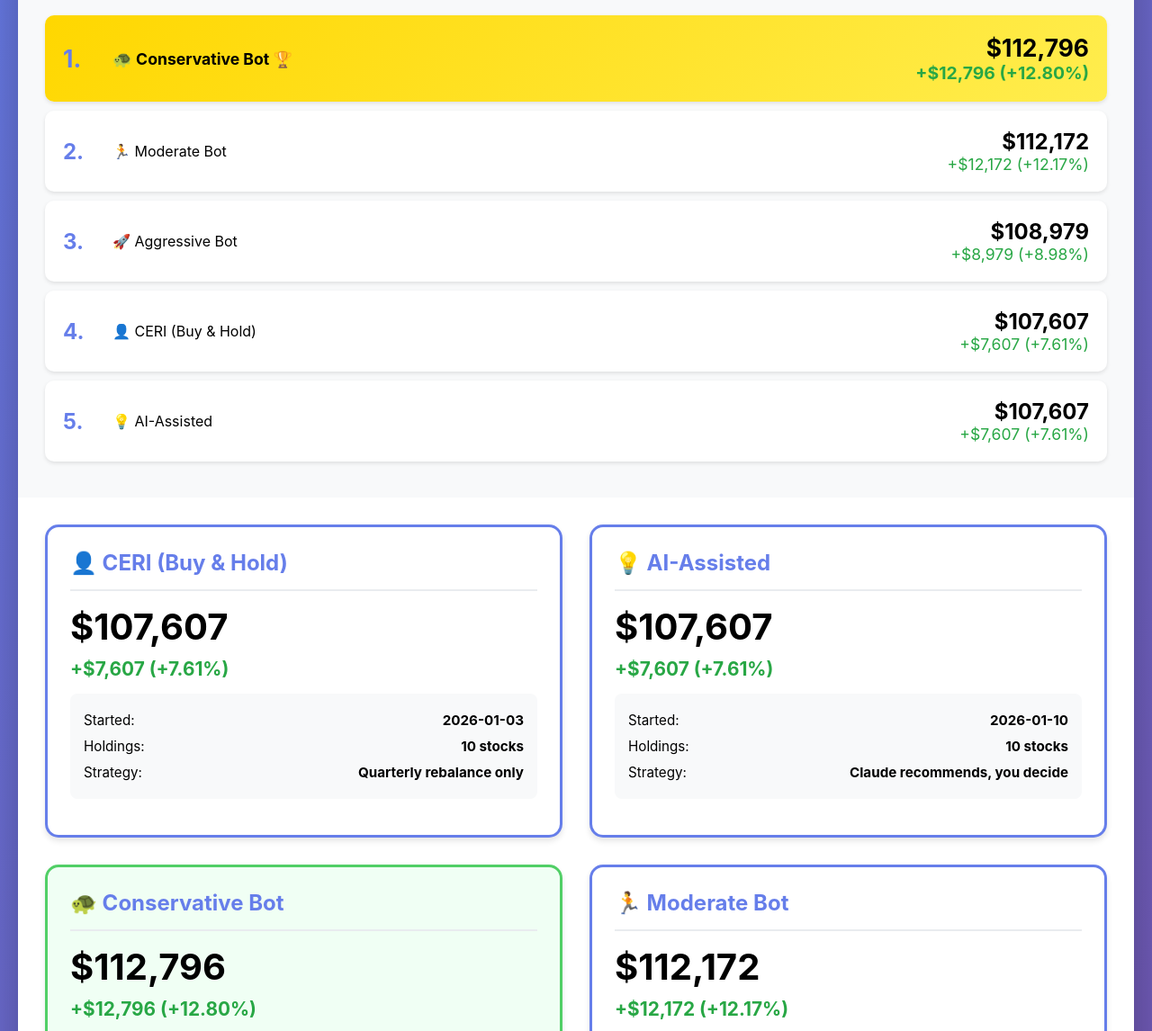
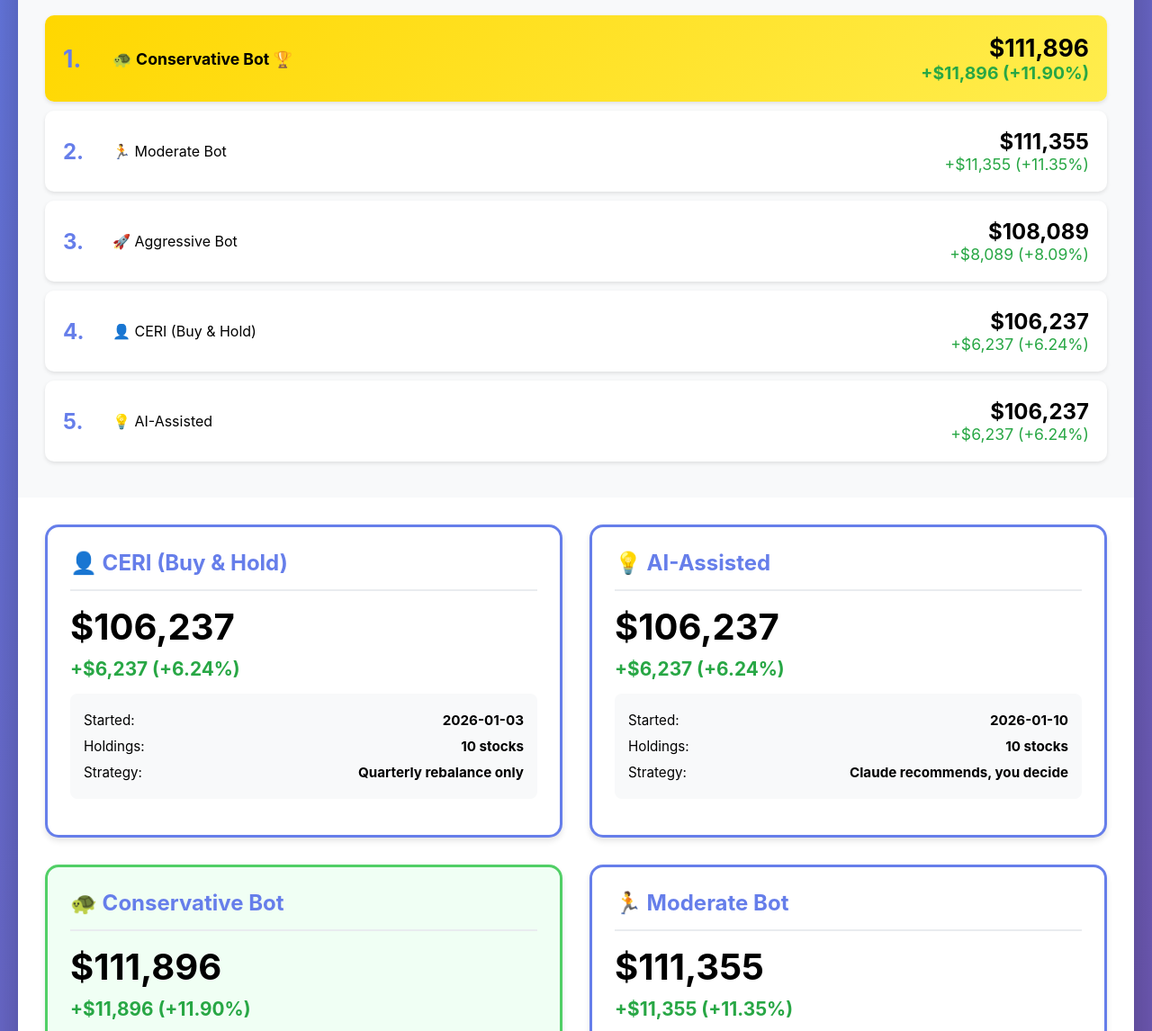
Before and after one commit to topeuph-ai/portfolio-tracker, a plain HTML site: page index.html in a window 1280 px wide. Shown: the part 348-1494 px from the top of the page at 90% size. Drawn offline with Linux system fonts and the light colour scheme.

Commit message:
🤖 Auto-update: 2026-11-17 21:12 EST

```diff
--- a/index.html
+++ b/index.html
@@ -160,7 +160,7 @@
             <div class="subtitle">Autonomous AI Trading Lab • Real Market Data</div>
             <div class="auto-badge">🤖 FULLY AUTONOMOUS</div>
             <div class="update-badge">
-                📊 Last Updated: November 16, 2026 at 09:12 PM EST
+                📊 Last Updated: November 17, 2026 at 09:12 PM EST
             </div>
             <p style="margin-top: 15px; font-size: 0.9em;">Updates automatically daily at 4:05 PM EST</p>
         </div>
@@ -174,9 +174,9 @@
                     <div>🐢 Conservative Bot 🏆</div>
                 </div>
                 <div style="text-align: right;">
-                    <div style="font-size: 1.5em; font-weight: bold;">$112,796</div>
+                    <div style="font-size: 1.5em; font-weight: bold;">$111,896</div>
                     <div class="positive" style="font-size: 1.1em;">
-                        +$12,796 (+12.80%)
+                        +$11,896 (+11.90%)
                     </div>
                 </div>
             </div>
@@ -187,9 +187,9 @@
                     <div>🏃 Moderate Bot </div>
                 </div>
                 <div style="text-align: right;">
-                    <div style="font-size: 1.5em; font-weight: bold;">$112,172</div>
+                    <div style="font-size: 1.5em; font-weight: bold;">$111,355</div>
                     <div class="positive" style="font-size: 1.1em;">
-                        +$12,172 (+12.17%)
+                        +$11,355 (+11.35%)
                     </div>
                 </div>
             </div>
@@ -200,9 +200,9 @@
                     <div>🚀 Aggressive Bot </div>
                 </div>
                 <div style="text-align: right;">
-                    <div style="font-size: 1.5em; font-weight: bold;">$108,979</div>
+                    <div style="font-size: 1.5em; font-weight: bold;">$108,089</div>
                     <div class="positive" style="font-size: 1.1em;">
-                        +$8,979 (+8.98%)
+                        +$8,089 (+8.09%)
                     </div>
                 </div>
             </div>
@@ -213,9 +213,9 @@
                     <div>👤 CERI (Buy & Hold) </div>
                 </div>
                 <div style="text-align: right;">
-                    <div style="font-size: 1.5em; font-weight: bold;">$107,607</div>
+                    <div style="font-size: 1.5em; font-weight: bold;">$106,237</div>
                     <div class="positive" style="font-size: 1.1em;">
-                        +$7,607 (+7.61%)
+                        +$6,237 (+6.24%)
                     </div>
                 </div>
             </div>
@@ -226,9 +226,9 @@
                     <div>💡 AI-Assisted </div>
                 </div>
                 <div style="text-align: right;">
-                    <div style="font-size: 1.5em; font-weight: bold;">$107,607</div>
+                    <div style="font-size: 1.5em; font-weight: bold;">$106,237</div>
                     <div class="positive" style="font-size: 1.1em;">
-                        +$7,607 (+7.61%)
+                        +$6,237 (+6.24%)
                     </div>
                 </div>
             </div>
@@ -241,9 +241,9 @@
                 <div class="bot-header">
                     <div class="bot-title">👤 CERI (Buy & Hold)</div>
                 </div>
-                <div class="bot-value">$107,607</div>
+                <div class="bot-value">$106,237</div>
                 <div style="font-size: 1.3em; font-weight: bold; margin-bottom: 15px;" class="positive">
-                    +$7,607 (+7.61%)
+                    +$6,237 (+6.24%)
                 </div>
 
                 <div class="bot-stats">
@@ -268,9 +268,9 @@
                 <div class="bot-header">
                     <div class="bot-title">💡 AI-Assisted</div>
                 </div>
-                <div class="bot-value">$107,607</div>
+                <div class="bot-value">$106,237</div>
                 <div style="font-size: 1.3em; font-weight: bold; margin-bottom: 15px;" class="positive">
-                    +$7,607 (+7.61%)
+                    +$6,237 (+6.24%)
                 </div>
 
                 <div class="bot-stats">
@@ -295,9 +295,9 @@
                 <div class="bot-header">
                     <div class="bot-title">🐢 Conservative Bot</div>
                 </div>
-                <div class="bot-value">$112,796</div>
+                <div class="bot-value">$111,896</div>
                 <div style="font-size: 1.3em; font-weight: bold; margin-bottom: 15px;" class="positive">
-                    +$12,796 (+12.80%)
+                    +$11,896 (+11.90%)
                 </div>
 
                 <div class="bot-stats">
@@ -372,9 +372,9 @@
                 <div class="bot-header">
                     <div class="bot-title">🏃 Moderate Bot</div>
                 </div>
-                <div class="bot-value">$112,172</div>
+                <div class="bot-value">$111,355</div>
                 <div style="font-size: 1.3em; font-weight: bold; margin-bottom: 15px;" class="positive">
-                    +$12,172 (+12.17%)
+                    +$11,355 (+11.35%)
                 </div>
 
                 <div class="bot-stats">
@@ -449,9 +449,9 @@
                 <div class="bot-header">
                     <div class="bot-title">🚀 Aggressive Bot</div>
                 </div>
-                <div class="bot-value">$108,979</div>
+                <div class="bot-value">$108,089</div>
                 <div style="font-size: 1.3em; font-weight: bold; margin-bottom: 15px;" class="positive">
-                    +$8,979 (+8.98%)
+                    +$8,089 (+8.09%)
                 </div>
 
                 <div class="bot-stats">
```
